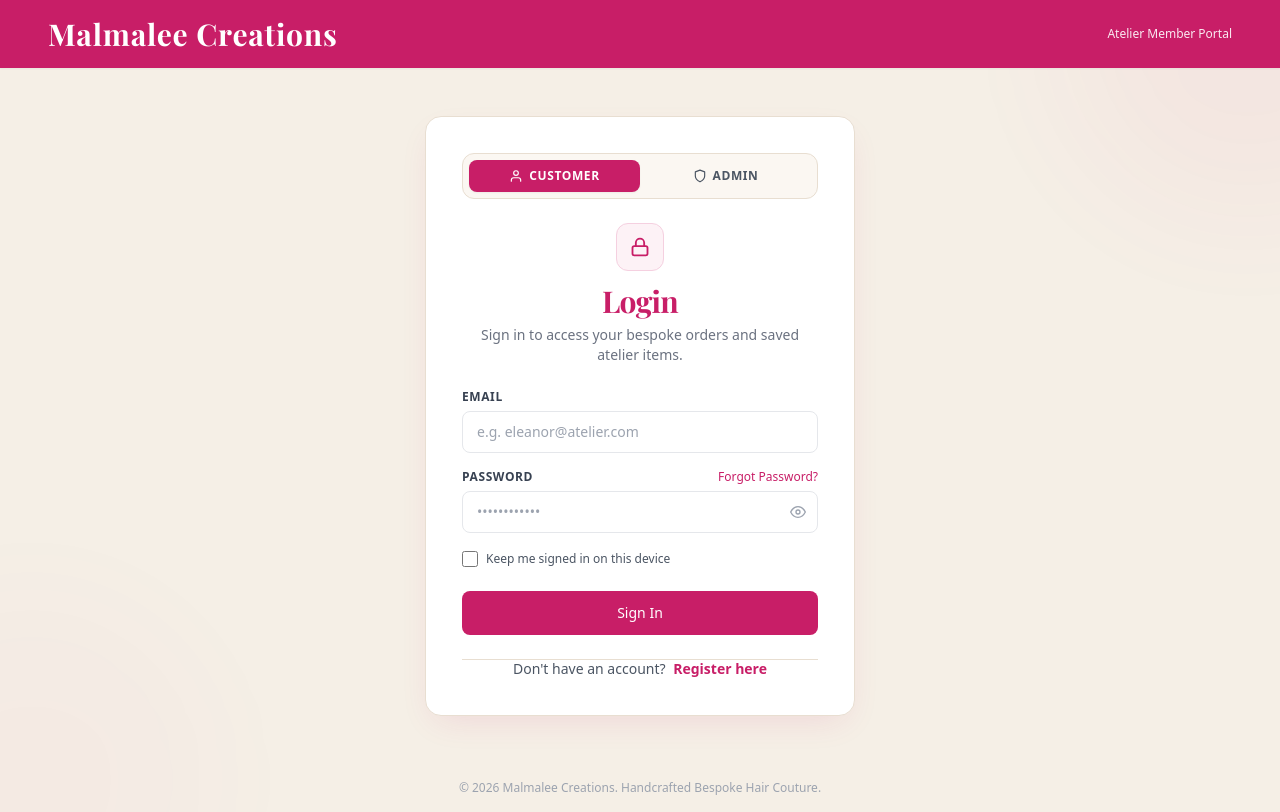
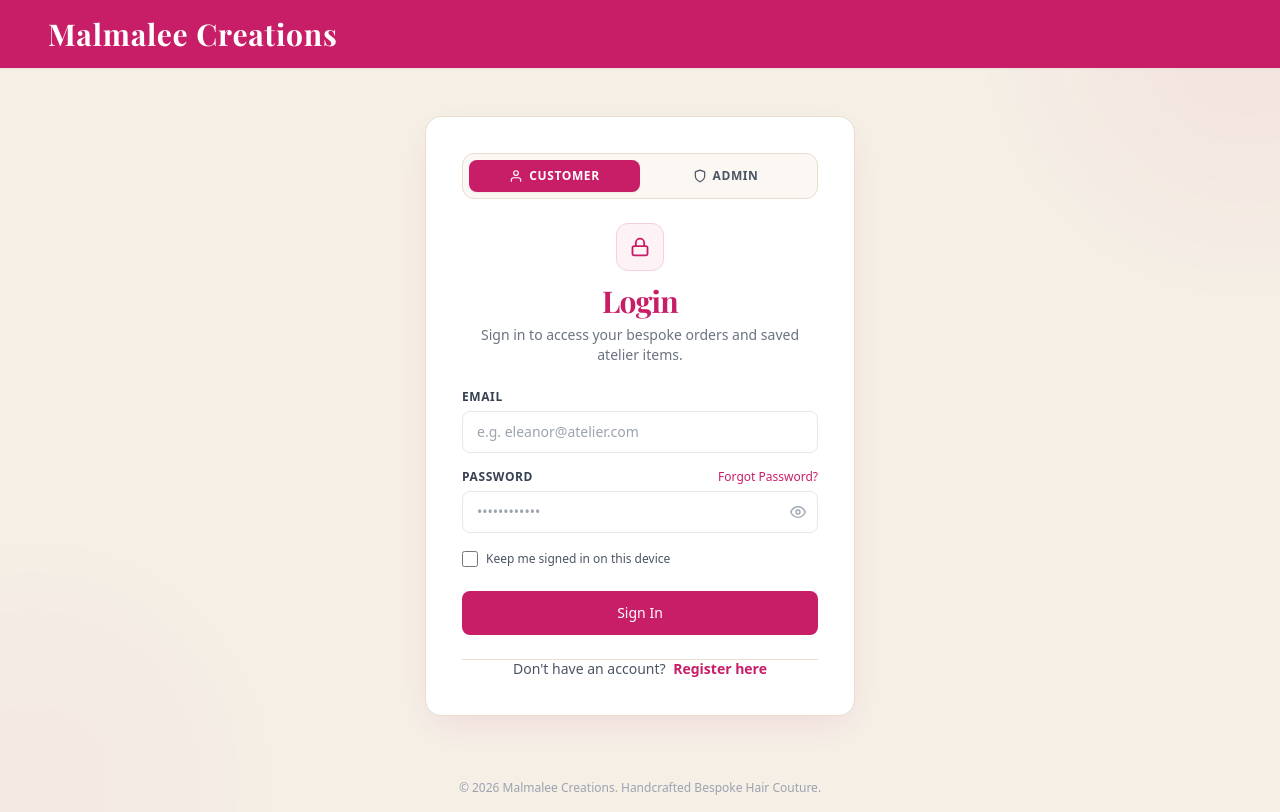
Before and after one commit to labsgunathilaka-ai/malmalee-creations-frontend, a React (Vite) app: page /login in a window 1280 px wide. Built offline with nearby package versions, Linux system fonts and the light colour scheme; a web font is replaced by a local one.

Commit message:
Remove redundant subtitle from Customer Login header

```diff
--- a/src/pages/CustomerLogin.jsx
+++ b/src/pages/CustomerLogin.jsx
@@ -62,9 +62,7 @@ const CustomerLogin = ({ onLogin = () => {} }) => {
         >
           Malmalee Creations
         </div>
-        <div className="text-xs font-medium text-white/90">
-          Atelier Member Portal
-        </div>
+
       </header>
 
       {/* Main Login Card Section */}
```
